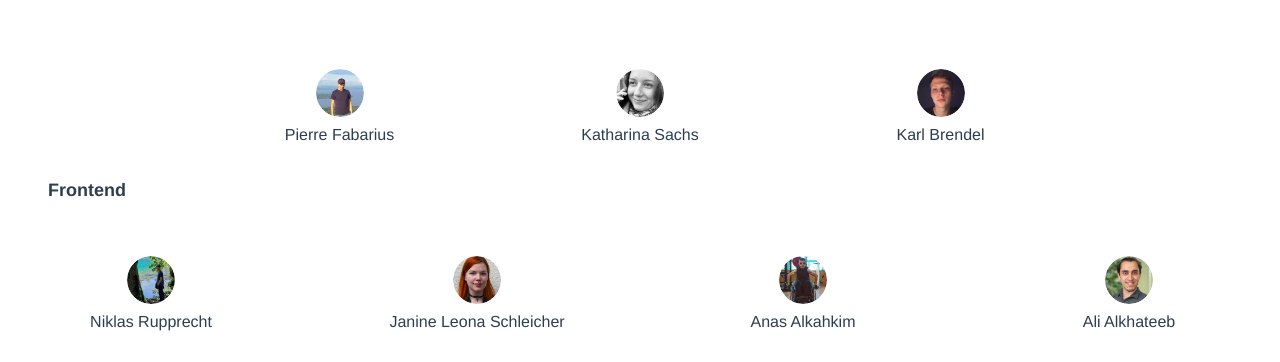
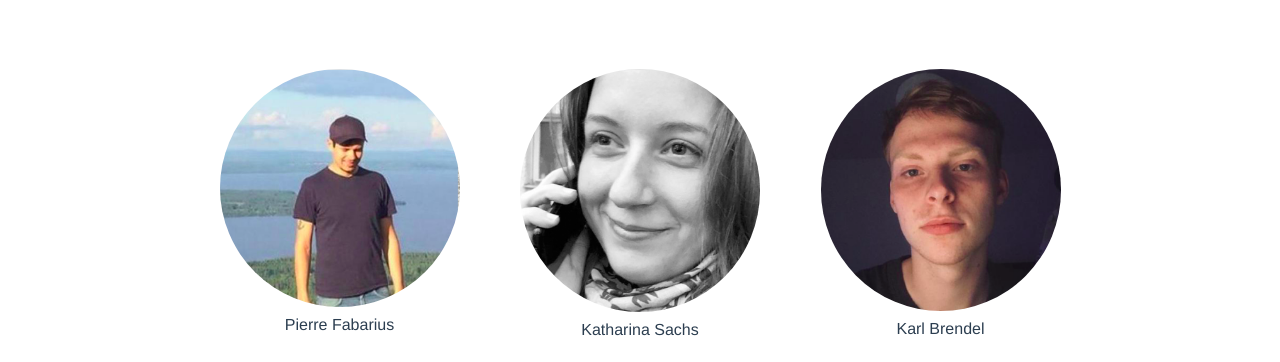
Before and after one commit to Api-visualizer/city-data-visualizer-FE, a Vue app: page /team in a window 1280 px wide. Shown: the part 262-624 px from the top of the page. Built offline with nearby package versions, Linux system fonts and the light colour scheme; what vue-apexcharts would draw is missing.

Commit message:
e67: fix avatar sizes and remove v-avatar

```diff
--- a/src/components/Avatar.vue
+++ b/src/components/Avatar.vue
@@ -1,8 +1,6 @@
 <template>
     <div>
-      <v-avatar>
         <img alt="Avatar" class="img-fluid" :src="require(`@/assets/${filename}`)">
-      </v-avatar>
       <h4> {{ name }}</h4>
     </div>
 </template>
@@ -26,7 +24,7 @@ export default {
 <style scoped>
 img {
   border-radius: 53%;
-  max-width: 10rem;
+  max-width: 15em;
 }
 h4 {
   font-size: medium;
```
